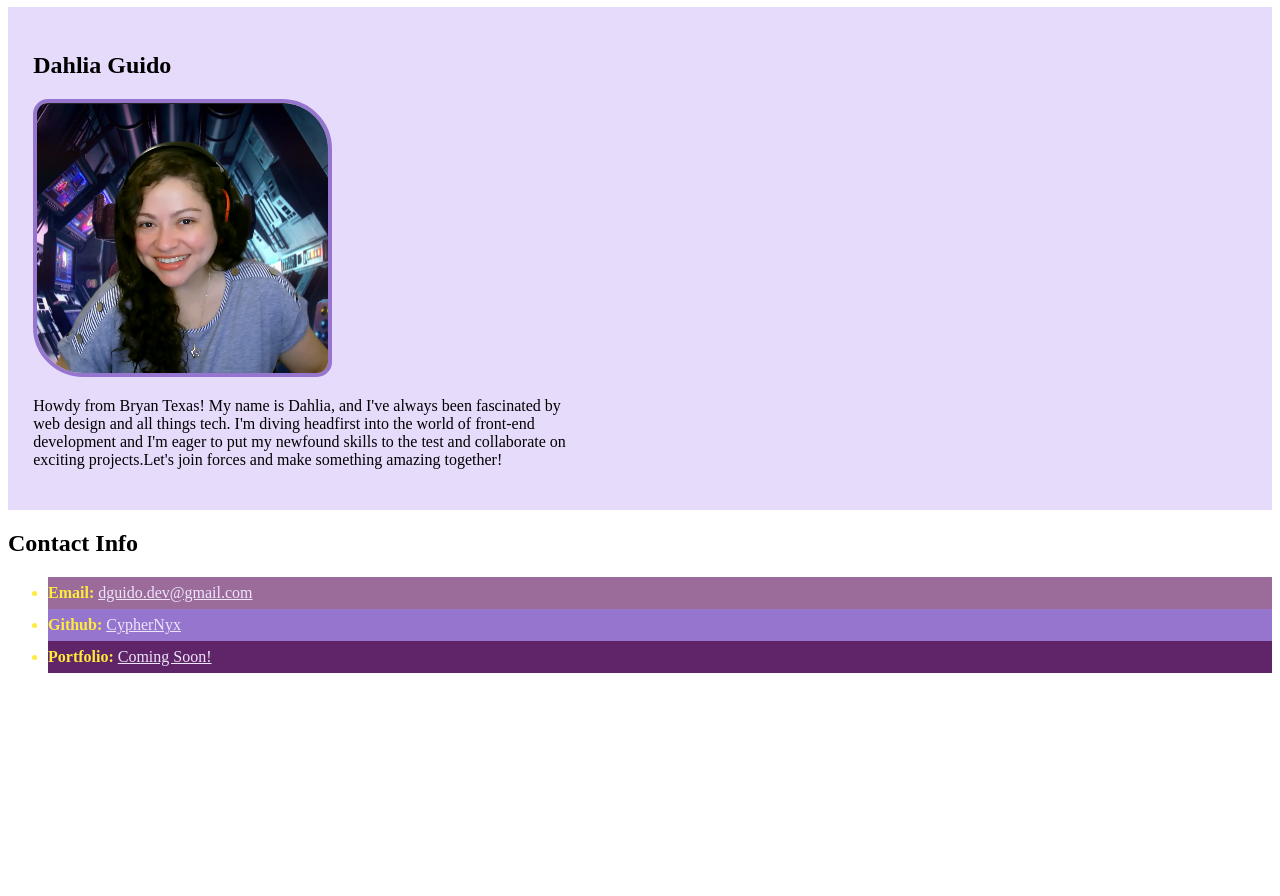
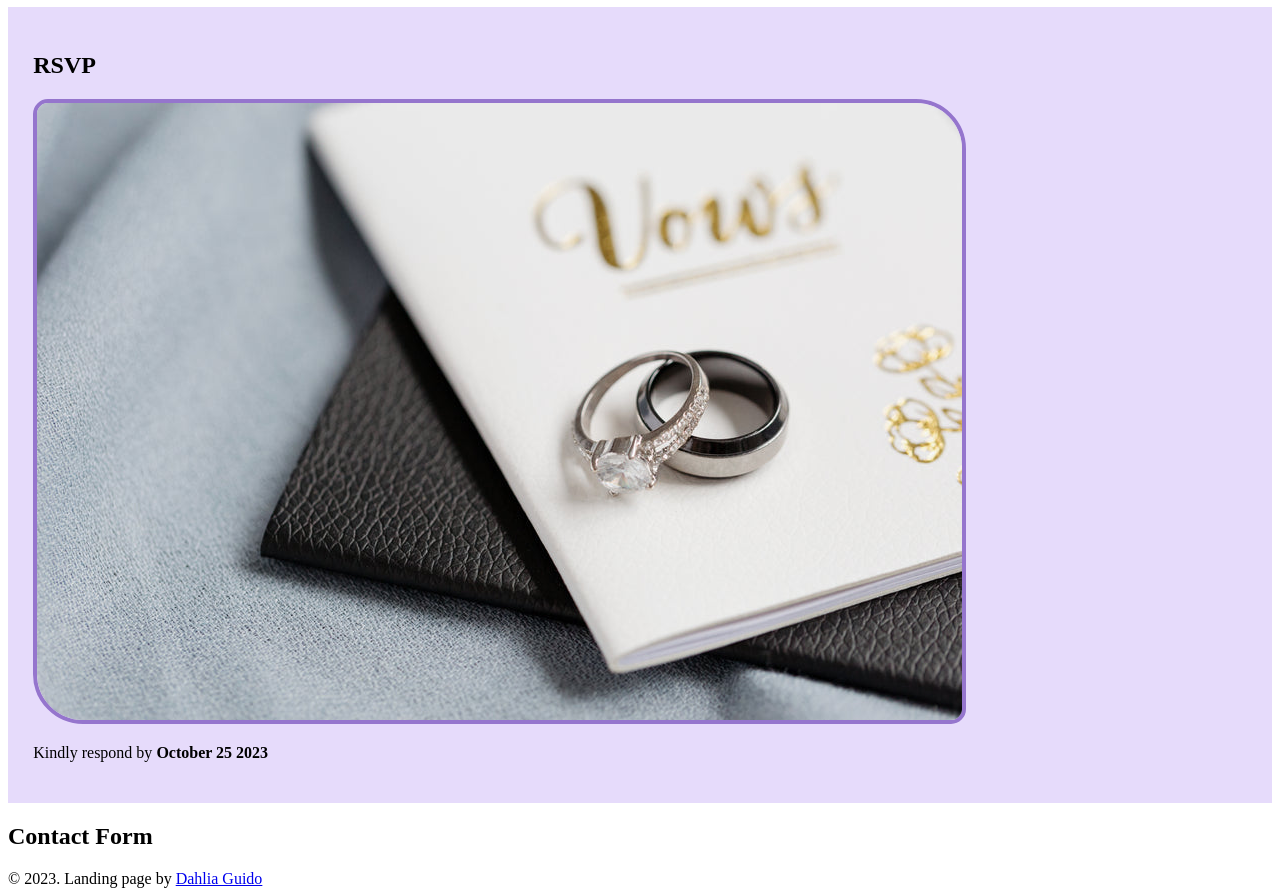
Before and after one commit to CypherNyx/HTML-Simple-landing-page, a plain HTML site: page index.html in a window 1280 px wide. Shown: the part 73-969 px from the top of the page. Before the commit the page ends 800 px from the top, so only its background shows below. Drawn offline with Linux system fonts and the light colour scheme.

Commit message:
New Branch for mini challenge

```diff
--- a/index.html
+++ b/index.html
@@ -2,37 +2,36 @@
 <html lang="en-US">
   <head>
     <meta charset="UTF-8" />
-    <title>Student Bio</title>
+    <title>Aaron + Saphire RSVP</title>
     <link rel="stylesheet" href="./assets/style.css" />
   </head>
 
   <body>
     <!-- TODO: Write Your Code Below-->
     <header>
-      <h1>Student Bio</h1>
+      <h1>Aaron + Saphire</h1>
     </header>
     <main>
       <section class="lesson">
-        <h2>Dahlia Guido</h2>
+        <h2>RSVP</h2>
 
         <img
-          src="./assets/Dahlia_screenshot.png"
-          alt="Profile picture of Dahlia Guido"
+          src="./assets/wedding-vows-and-wedding-rings.jpg"
+          alt="wedding vows and wedding rings"
         />
 
         <p style="width: 550px">
-          Howdy from Bryan Texas! My name is Dahlia, and I've always been
-          fascinated by web design and all things tech. I'm diving headfirst
-          into the world of front-end development and I'm eager to put my
-          newfound skills to the test and collaborate on exciting projects.Let's
-          join forces and make something amazing together!
+          Kindly respond by <strong>October 25 2023</strong>
         </p>
       </section>
     </main>
     <section>
-      <h2>Contact Info</h2>
+      <h2>Contact Form </h2>
+      <form>
 
-      <ul>
+      </form>
+
+     <!-- <ul>
         <li id="email">
           <strong>Email: </strong
           ><a href="mailto: dguido.dev@gmail.com">dguido.dev@gmail.com</a>
@@ -49,7 +48,16 @@
         <li id="portfolio">
           <strong>Portfolio:</strong> <a href="#">Coming Soon!</a>
         </li>
-      </ul>
+      </ul>-->
     </section>
+    <footer>
+      &copy; 2023. Landing page by
+      <a
+        href="https://github.com/CypherNyx"
+        title="Dahlia's Github"
+        target="_blank"
+        >Dahlia Guido</a
+      >
+    </footer>
   </body>
 </html>
```
Also changed, not shown: assets/wedding-vows-and-wedding-rings.jpg (added).
